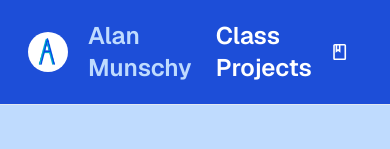
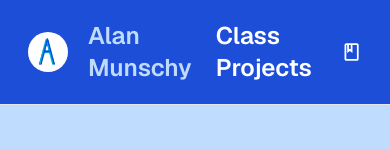
Before and after one commit to MagnetMan103/theportfolio, a Next.js app: page / in a window 390 px wide. Shown: the top 149 px of the page. Built offline with nearby package versions, Linux system fonts and the light colour scheme.

Commit message:
fixed white margin on the side for small screens

```diff
--- a/src/components/header.tsx
+++ b/src/components/header.tsx
@@ -29,7 +29,7 @@ export default function Header() {
             </div>
 
             <div className="flex items-center">
-                <Link href="/classes" className={`${buttonClass} mr-12`}>
+                <Link href="/classes" className={`${buttonClass} md:mr-12`}>
                     <p className={isClasses ? selectedTextClass : defaultTextClass}>Class Projects</p>
                     <MdOutlineClass size={30} className={isClasses ? selectedTextClass : defaultTextClass} />
                 </Link>
```
